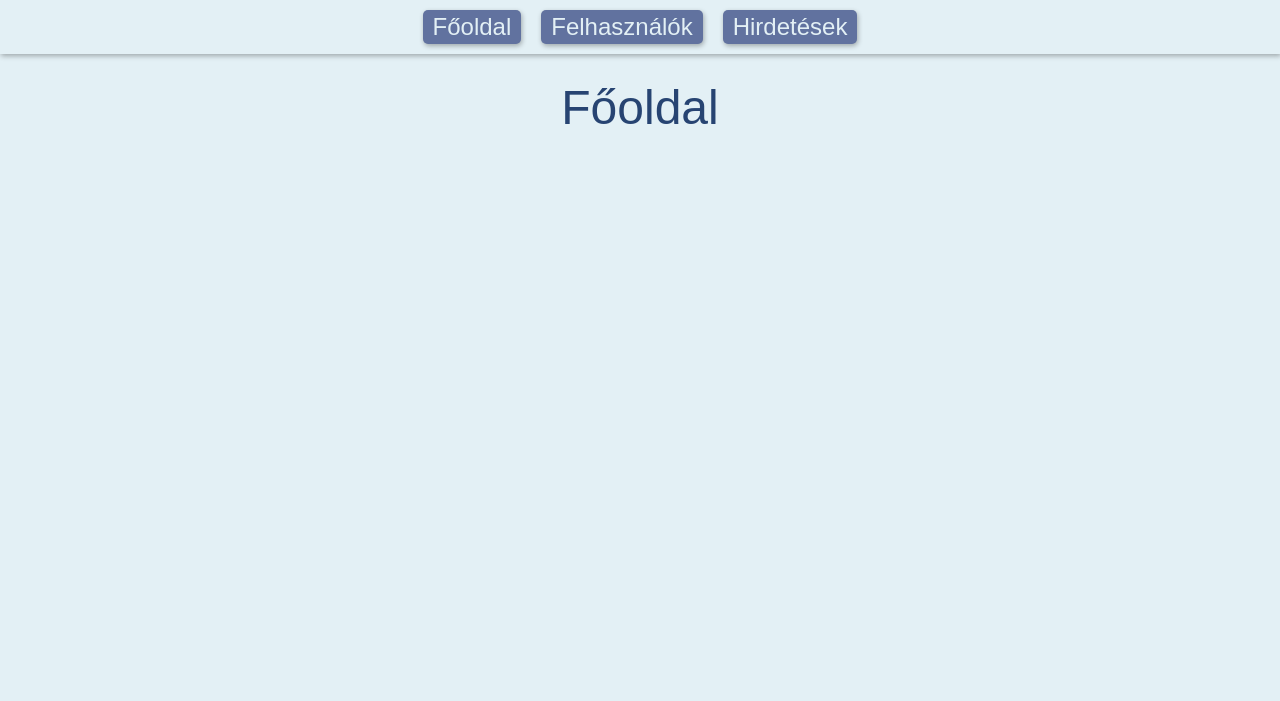
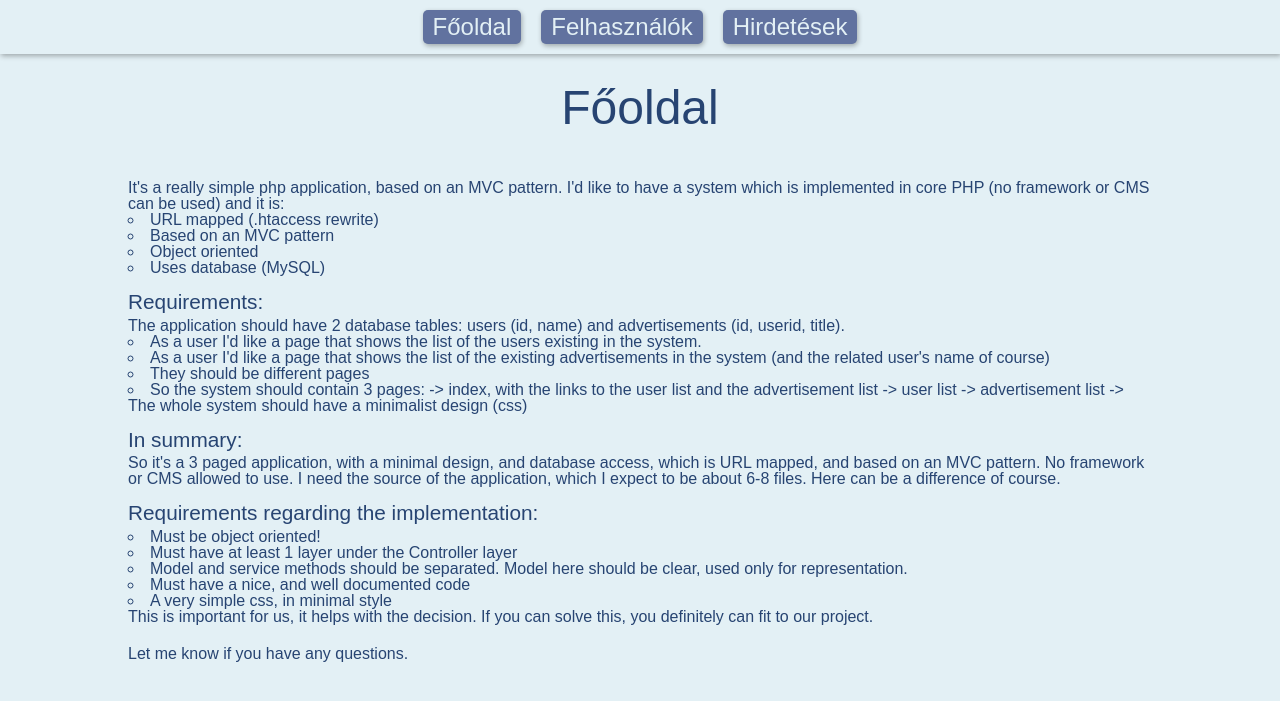
Before and after one commit to exphoenee/RabIt, a PHP site: page /home in a window 1280 px wide. Shown: the top 701 px of the page. Run offline with PHP 8.4, Linux system fonts and the light colour scheme.

Commit message:
added something to the home page

```diff
--- a/style/style.css
+++ b/style/style.css
@@ -606,4 +606,20 @@ main .edit form .inputfiled {
 .delete:hover,
 .cancel:hover {
   background-color: red;
+}
+
+.content {
+  margin-top: 3rem;
+}
+.content h2 {
+  font-size: 1.3rem;
+  margin-top: 1rem;
+  margin-bottom: 0.3rem;
+}
+.content ul {
+  list-style-type: circle;
+  list-style-position: inside;
+}
+.content p:last-of-type {
+  margin-top: 1.3rem;
 }/*# sourceMappingURL=style.css.map */
--- a/style/style.scss
+++ b/style/style.scss
@@ -179,3 +179,19 @@ main {
     background-color: red;
   }
 }
+
+.content {
+  margin-top: 3rem;
+  h2 {
+    font-size: 1.3rem;
+    margin-top: 1rem;
+    margin-bottom: 0.3rem;
+  }
+  ul {
+    list-style-type: circle;
+    list-style-position: inside;
+  }
+  p:last-of-type {
+    margin-top: 1.3rem;
+  }
+}
--- a/view/homeview.php
+++ b/view/homeview.php
@@ -2,7 +2,54 @@
 class HomeView {
 
   public static function home() {
-    return '<div><h1>Főoldal</h1></div>';
+    return
+    '<div>
+      <h1>Főoldal</h1>
+      <div class="content">
+        <p>It&#39;s a really simple php application, based on an MVC pattern. I&#39;d like to
+        have a system which is implemented in core PHP (no framework or CMS can be
+        used) and it is:</p>
+        <ul>
+          <li>URL mapped (.htaccess rewrite)</li>
+          <li>Based on an MVC pattern</li>
+          <li>Object oriented</li>
+          <li>Uses database (MySQL)</li>
+        </ul>
+        <h2>Requirements:</h2>
+        <p>The application should have 2 database tables: users (id, name) and
+        advertisements (id, userid, title).</p>
+        <ul>
+          <li>As a user I&#39;d like a page that shows the list of the users existing in
+          the system.</li>
+          <li>As a user I&#39;d like a page that shows the list of the existing
+          advertisements in the system (and the related user&#39;s name of course)</li>
+          <li>They should be different pages</li>
+          <li>So the system should contain 3 pages:
+          -&gt; index, with the links to the user list and the advertisement list
+          -&gt; user list
+          -&gt; advertisement list
+          -&gt; The whole system should have a minimalist design (css)</li>
+        </ul>
+        <h2>In summary:</h2>
+        <p>So it&#39;s a 3 paged application, with a minimal design, and database access,
+        which is URL mapped, and based on an MVC pattern. No framework or CMS
+        allowed to use.
+        I need the source of the application, which I expect to be about 6-8 files.
+        Here can be a difference of course.</p>
+        <h2>Requirements regarding the implementation:</h2>
+        <ul>
+          <li>Must be object oriented!</li>
+          <li>Must have at least 1 layer under the Controller layer</li>
+          <li>Model and service methods should be separated. Model here should be
+          clear, used only for representation.</li>
+          <li>Must have a nice, and well documented code</li>
+          <li>A very simple css, in minimal style</li>
+        </ul>
+        <p>This is important for us, it helps with the decision. If you can solve
+        this, you definitely can fit to our project.</p>
+        <p>Let me know if you have any questions.</p>
+      </div>
+    </div>';
   }
 }
 ?>
```
Also changed, not shown: 1 other file.
